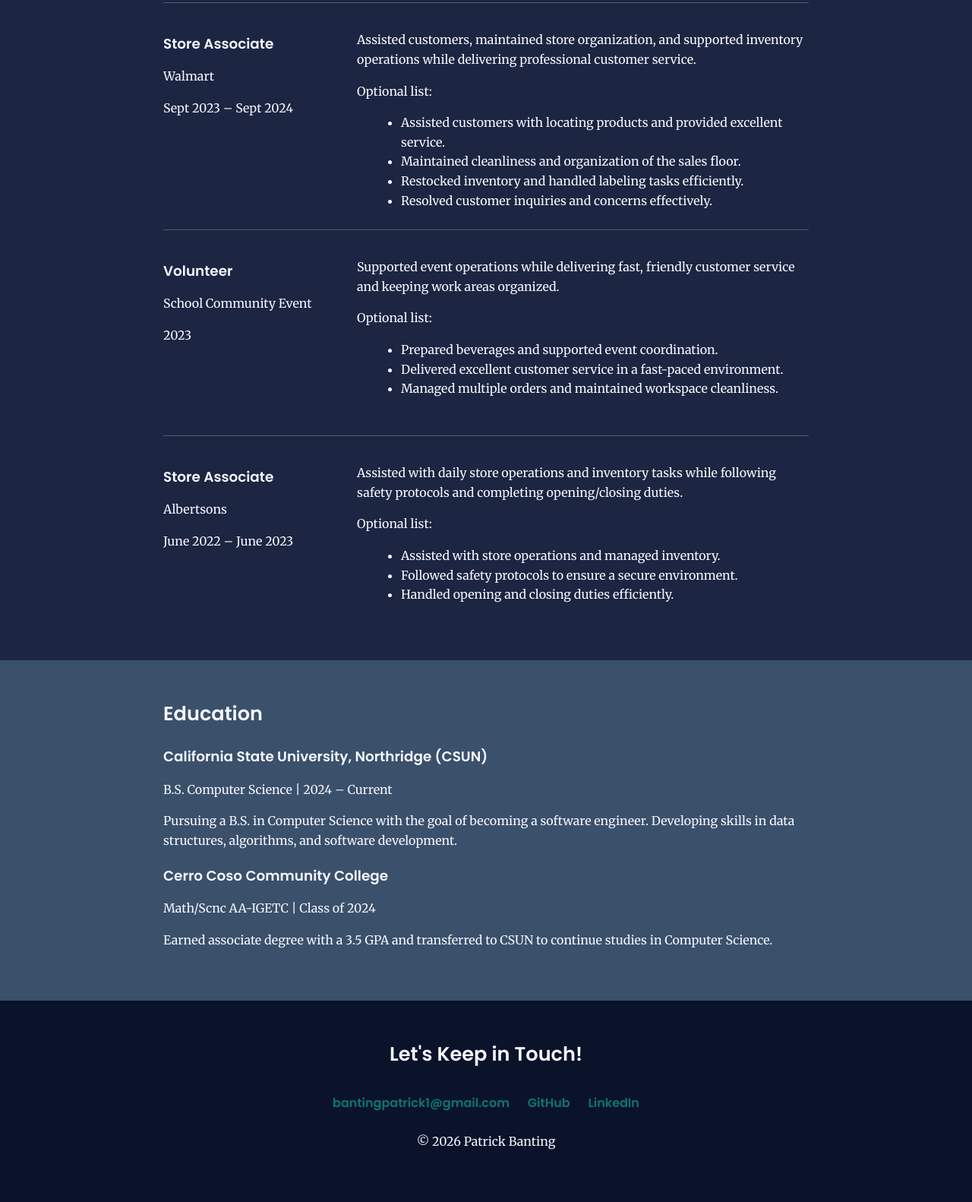
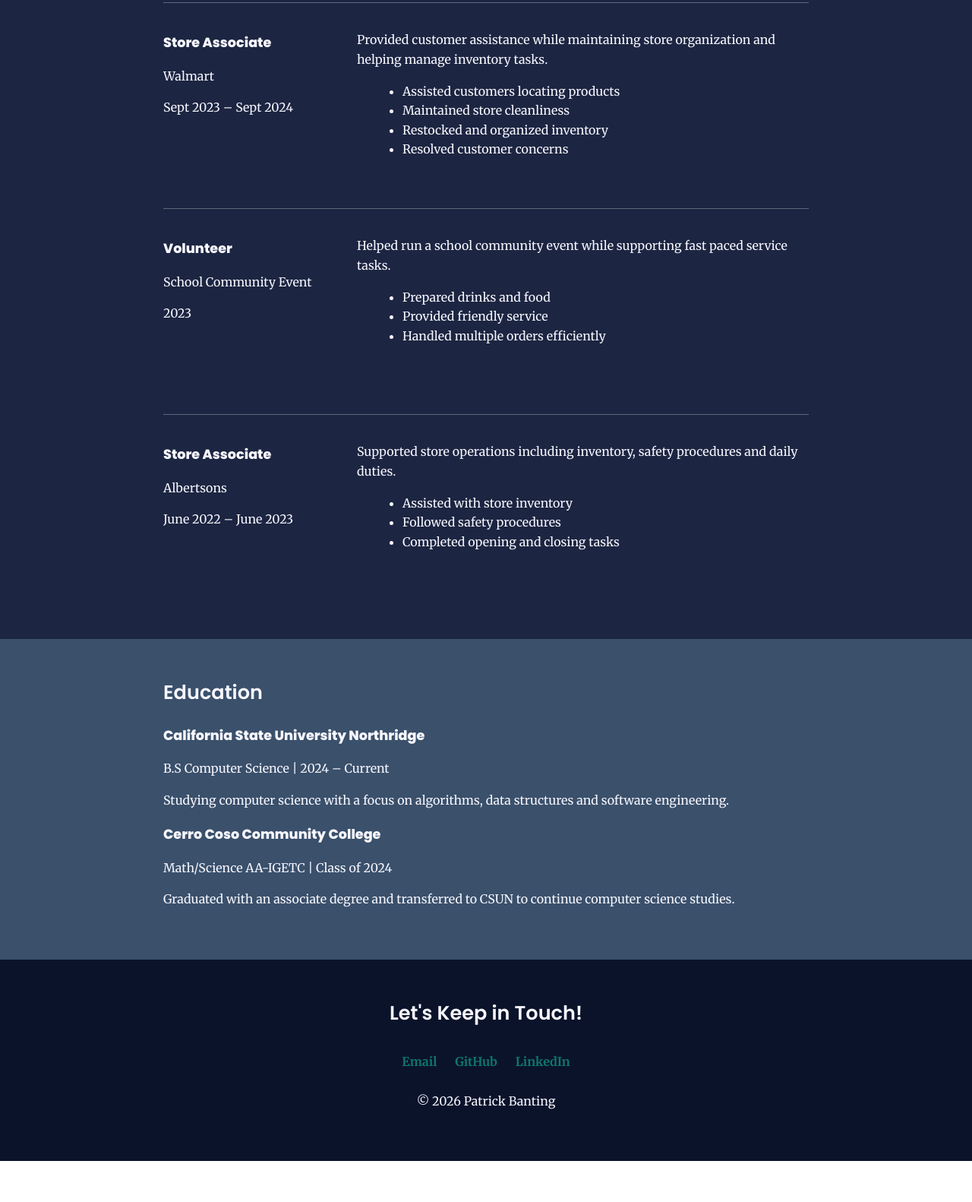
Before and after one commit to patrickbaboop/homework7, a plain HTML site: page index.html in a window 1280 px wide. Shown: the part 527-2109 px from the top of the page at 76% size. After the commit the page ends 2055 px from the top, so only its background shows below. Drawn offline with Linux system fonts and the light colour scheme.

Commit message:
css and index update

```diff
--- a/css/styles.css
+++ b/css/styles.css
@@ -4,6 +4,7 @@
    html {
     box-sizing: border-box;
   }
+
   *, *:before, *:after {
     box-sizing: inherit;
   }
@@ -11,19 +12,20 @@
   /* =========================
      Global styles
      ========================= */
+
   body {
-    margin: 0; /* HW7 #3d */
+    margin: 0;
     font-family: "Merriweather", serif;
     line-height: 1.6;
     color: #111827;
   }
 
-  /* Content wrapper (HW7 #1b, #2d, #3a, #4f) */
+  /* Content Wrapper */
   .content-wrap {
-    max-width: 950px;   /* HW7 #2d */
-    margin: 0 auto;     /* HW7 #1b */
-    padding: 50px;      /* HW7 #3a */
-    overflow: hidden;   /* HW7 #4f (contains floats) */
+    max-width: 950px;
+    margin: 0 auto;
+    padding: 50px;
+    overflow: hidden;
   }
 
   /* Headings */
@@ -32,12 +34,12 @@
   }
 
   h2 {
-    margin-top: 0; /* HW7 #3c */
+    margin-top: 0;
   }
 
   header h1,
   header h2 {
-    margin: 0; /* HW7 #4d */
+    margin: 0;
   }
 
   h1 {
@@ -51,25 +53,24 @@
   }
 
   h3 {
-    font-size: 1.15rem;
-    font-weight: 600;
-    margin-bottom: 6px;
+    font-size: 1.1rem;
   }
 
   /* Links */
   a {
     color: #0f766e;
     text-decoration: none;
-    font-family: "Poppins", sans-serif;
     font-weight: 600;
   }
+
   a:hover {
     text-decoration: underline;
   }
 
   /* =========================
-     Section colors (keep from HW6 style)
+     Section Colors
      ========================= */
+
   header {
     background: #0B132B;
     color: #F7F7FF;
@@ -88,27 +89,29 @@
   footer {
     background: #0B132B;
     color: #F7F7FF;
-    text-align: center; /* HW7 #3e */
+    text-align: center;
   }
 
-  /* Footer link spacing (HW7 #3g) */
+  /* Footer links spacing */
+
   .contact-info a {
-    padding: 10px;            /* HW7 #3g */
-    display: inline-block;    /* HW7 #3g */
+    padding: 10px;
+    display: inline-block;
   }
 
   /* =========================
-     Header image styles (HW7 #4 + #6)
+     Profile Image
      ========================= */
+
   .profile-img {
-    width: 300px;       /* HW7 #4b */
-    border-radius: 50%; /* HW7 #4c */
-    /* HW7 #6f: removed float/margin because column styles handle layout */
+    width: 300px;
+    border-radius: 50%;
   }
 
   /* =========================
-     Columns (HW7 #6d, #6e)
+     Column Layout
      ========================= */
+
   .column-narrow {
     width: 30%;
     float: left;
@@ -122,40 +125,36 @@
     min-height: 225px;
   }
 
-  /* Work job blocks spacing */
+  /* Job blocks */
+
   .job-item {
     margin-top: 25px;
     padding-top: 20px;
-    border-top: 1px solid rgba(255, 255, 255, 0.25);
-    overflow: hidden; /* helps contain floats inside each job item */
+    border-top: 1px solid rgba(255,255,255,0.3);
+    overflow: hidden;
   }
 
   .work ul {
-    margin: 8px 0 0 18px;
+    margin-left: 20px;
   }
 
-  /* Small spacing helper */
-  .links {
-    margin-top: 12px;
-  }
+  /* =========================
+     Responsive
+     ========================= */
 
-  /* Mobile: stack columns */
   @media (max-width: 820px) {
+
     .column-narrow,
     .column-wide {
       width: 100%;
       float: none;
-      min-height: 0;
       padding-right: 0;
     }
 
     .profile-img {
-      width: 220px;
+      width: 200px;
       display: block;
-      margin: 0 auto 18px auto;
+      margin: 0 auto 20px auto;
     }
 
-    footer {
-      text-align: center;
-    }
   }
--- a/index.html
+++ b/index.html
@@ -1,56 +1,60 @@
 <!DOCTYPE html>
 <html lang="en">
 <head>
-  <meta charset="UTF-8" />
-  <meta name="viewport" content="width=device-width, initial-scale=1.0" />
+<meta charset="UTF-8">
+<meta name="viewport" content="width=device-width, initial-scale=1.0">
 <title>Patrick Banting | Resume</title>
 
-  <!-- Google Fonts -->
-  <link rel="preconnect" href="https://fonts.googleapis.com" />
-  <link rel="preconnect" href="https://fonts.gstatic.com" crossorigin />
-  <link
-    href="https://fonts.googleapis.com/css2?family=Poppins:wght@400;600;800&family=Merriweather:wght@300;400;700&display=swap"
-    rel="stylesheet"
-  />
+<link rel="preconnect" href="https://fonts.googleapis.com">
+<link rel="preconnect" href="https://fonts.gstatic.com" crossorigin>
 
-  <!-- External stylesheet -->
-  <link rel="stylesheet" href="css/styles.css" />
+<link href="https://fonts.googleapis.com/css2?family=Poppins:wght@400;600;800&family=Merriweather:wght@300;400;700&display=swap" rel="stylesheet">
+
+<link rel="stylesheet" href="css/styles.css">
+
 </head>
 
 <body>
-  <!-- // Intro -->
+
 <header>
-    <!-- content wrapper (HW7 #1) -->
+
 <div class="content-wrap">
-      <!-- columns (HW7 #6) -->
-      <img class="profile-img column-narrow" src="./images/patrick.jpg" alt="Patrick Banting" />
+
+<img class="profile-img column-narrow" src="./images/patrick.jpg" alt="Patrick Banting">
 
 <div class="column-wide">
+
 <h1>Patrick Banting</h1>
+
 <h2>Computer Science Student | Aspiring Software Engineer</h2>
+
 <p>
-          Computer Science student at California State University, Northridge, building strong
-          foundations in data structures, algorithms, and software development. Interested in web
-          development and creating clean, user-friendly applications.
+Computer Science student at California State University Northridge interested in software development, algorithms and building practical web applications.
 </p>
 
-        <p class="links">
+<p>
 <a href="mailto:bantingpatrick1@gmail.com">bantingpatrick1@gmail.com</a> |
-          <a href="https://github.com/patrickbaboop" target="_blank" rel="noopener">GitHub</a> |
-          <a href="https://www.linkedin.com/in/patrick-j-banting-b40a631b5/" target="_blank" rel="noopener">LinkedIn</a>
+<a href="https://github.com/patrickbaboop">GitHub</a> |
+<a href="https://www.linkedin.com/in/patrick-j-banting-b40a631b5/">LinkedIn</a>
 </p>
+
 </div>
+
 </div>
+
 </header>
 
+
 <main>
-    <!-- // Work Experience -->
+
 <section class="work">
+
 <div class="content-wrap">
+
 <h2>Work Experience</h2>
 
-        <!-- Job 1 -->
 <div class="job-item">
+
 <div class="column-narrow">
 <h3>Store Associate</h3>
 <p>Walmart</p>
@@ -58,23 +62,21 @@
 </div>
 
 <div class="column-wide">
-            <p>
-              Assisted customers, maintained store organization, and supported inventory operations
-              while delivering professional customer service.
-            </p>
+<p>Provided customer assistance while maintaining store organization and helping manage inventory tasks.</p>
 
-            <p>Optional list:</p>
 <ul>
-              <li>Assisted customers with locating products and provided excellent service.</li>
-              <li>Maintained cleanliness and organization of the sales floor.</li>
-              <li>Restocked inventory and handled labeling tasks efficiently.</li>
-              <li>Resolved customer inquiries and concerns effectively.</li>
+<li>Assisted customers locating products</li>
+<li>Maintained store cleanliness</li>
+<li>Restocked and organized inventory</li>
+<li>Resolved customer concerns</li>
 </ul>
 </div>
+
 </div>
 
-        <!-- Job 2 -->
+
 <div class="job-item">
+
 <div class="column-narrow">
 <h3>Volunteer</h3>
 <p>School Community Event</p>
@@ -82,22 +84,21 @@
 </div>
 
 <div class="column-wide">
-            <p>
-              Supported event operations while delivering fast, friendly customer service and
-              keeping work areas organized.
-            </p>
+<p>Helped run a school community event while supporting fast paced service tasks.</p>
 
-            <p>Optional list:</p>
 <ul>
-              <li>Prepared beverages and supported event coordination.</li>
-              <li>Delivered excellent customer service in a fast-paced environment.</li>
-              <li>Managed multiple orders and maintained workspace cleanliness.</li>
+<li>Prepared drinks and food</li>
+<li>Provided friendly service</li>
+<li>Handled multiple orders efficiently</li>
 </ul>
-          </div>
+
 </div>
 
-        <!-- Job 3 -->
+</div>
+
+
 <div class="job-item">
+
 <div class="column-narrow">
 <h3>Store Associate</h3>
 <p>Albertsons</p>
@@ -105,59 +106,74 @@
 </div>
 
 <div class="column-wide">
-            <p>
-              Assisted with daily store operations and inventory tasks while following safety
-              protocols and completing opening/closing duties.
-            </p>
 
-            <p>Optional list:</p>
+<p>Supported store operations including inventory, safety procedures and daily duties.</p>
+
 <ul>
-              <li>Assisted with store operations and managed inventory.</li>
-              <li>Followed safety protocols to ensure a secure environment.</li>
-              <li>Handled opening and closing duties efficiently.</li>
+<li>Assisted with store inventory</li>
+<li>Followed safety procedures</li>
+<li>Completed opening and closing tasks</li>
 </ul>
-          </div>
+
 </div>
 
 </div>
+
+
+</div>
+
 </section>
 
-    <!-- // Education -->
+
+
 <section class="education">
+
 <div class="content-wrap">
+
 <h2>Education</h2>
 
-        <h3>California State University, Northridge (CSUN)</h3>
-        <p>B.S. Computer Science | 2024 – Current</p>
+<h3>California State University Northridge</h3>
+<p>B.S Computer Science | 2024 – Current</p>
+
 <p>
-          Pursuing a B.S. in Computer Science with the goal of becoming a software engineer.
-          Developing skills in data structures, algorithms, and software development.
+Studying computer science with a focus on algorithms, data structures and software engineering.
 </p>
 
 <h3>Cerro Coso Community College</h3>
-        <p>Math/Scnc AA-IGETC | Class of 2024</p>
+<p>Math/Science AA-IGETC | Class of 2024</p>
+
 <p>
-          Earned associate degree with a 3.5 GPA and transferred to CSUN to continue studies in
-          Computer Science.
+Graduated with an associate degree and transferred to CSUN to continue computer science studies.
 </p>
+
 </div>
+
 </section>
+
 </main>
 
-  <!-- // Footer & contact info -->
+
+
 <footer>
+
 <div class="content-wrap">
+
 <h2>Let's Keep in Touch!</h2>
 
-      <!-- HW7 #3f: contact-info wrapper around links -->
 <div class="contact-info">
-        <a href="mailto:bantingpatrick1@gmail.com">bantingpatrick1@gmail.com</a>
-        <a href="https://github.com/patrickbaboop" target="_blank" rel="noopener">GitHub</a>
-        <a href="https://www.linkedin.com/in/patrick-j-banting-b40a631b5/" target="_blank" rel="noopener">LinkedIn</a>
+
+<a href="mailto:bantingpatrick1@gmail.com">Email</a>
+<a href="https://github.com/patrickbaboop">GitHub</a>
+<a href="https://www.linkedin.com/in/patrick-j-banting-b40a631b5/">LinkedIn</a>
+
 </div>
 
 <p>© 2026 Patrick Banting</p>
+
 </div>
+
 </footer>
+
+
 </body>
 </html>
```
Lines whose indentation alone changed are shown as unchanged.
